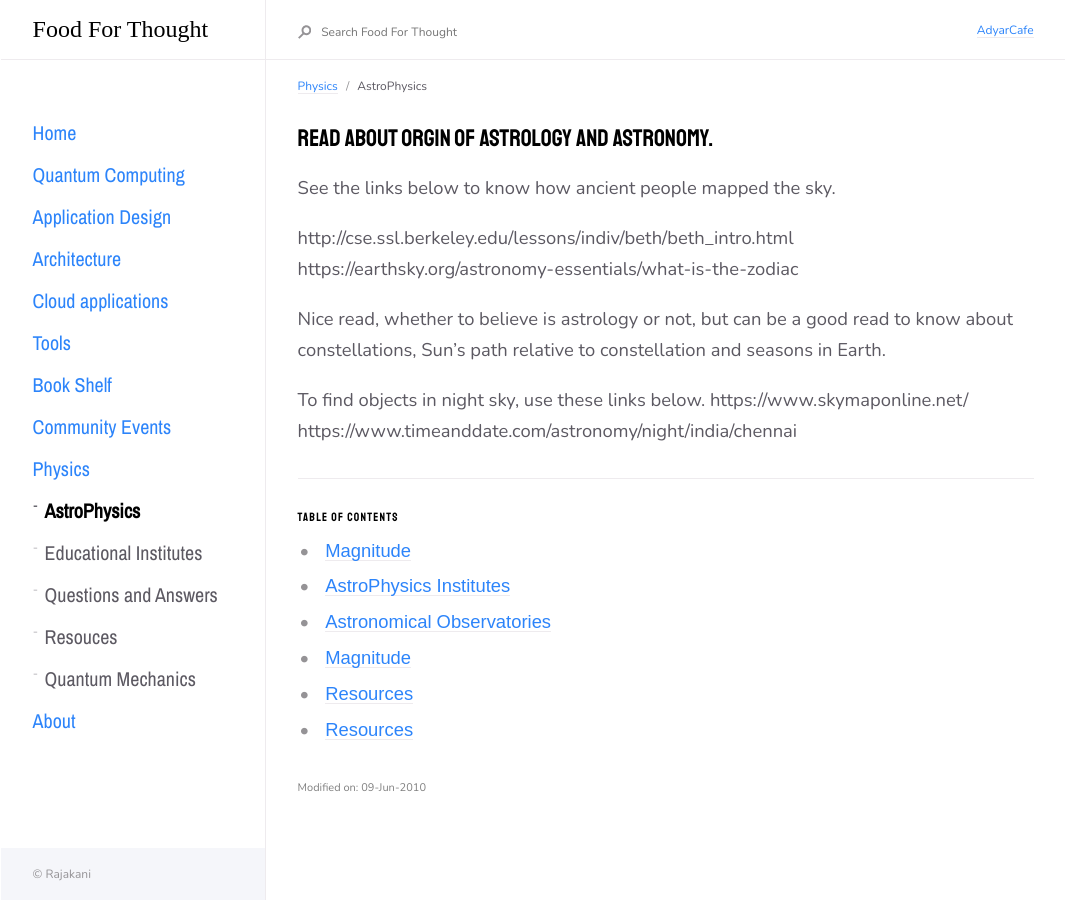
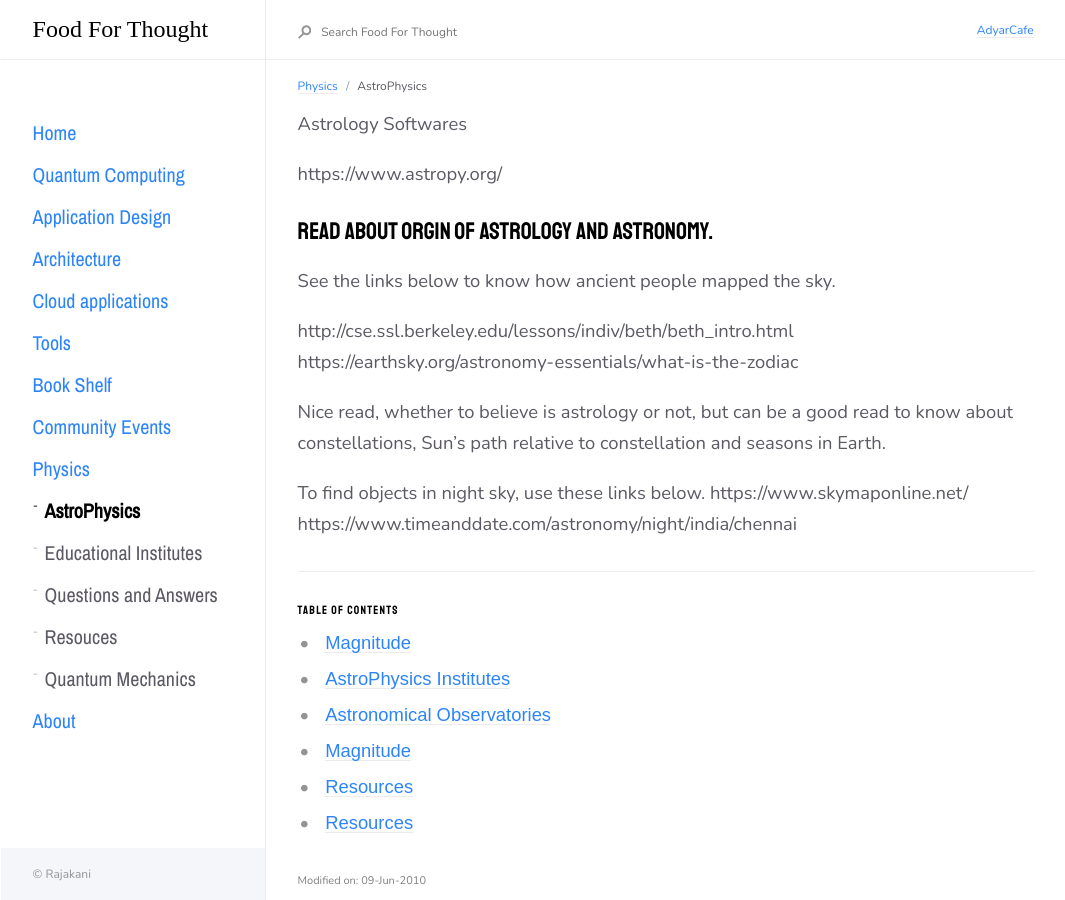
Before and after one commit to Rajakani/rajakani.github.io, a Jekyll site: the page built from docs/physics/astroPhysics/astroPhysics.md, in a window 1280 px wide. Shown: the whole page, without its empty margins (16-1081 px from the left). Built offline with Jekyll 4.4.1, drawn with Linux system fonts in a browser that asks for light colours; some web fonts are replaced.

Commit message:
Update astroPhysics.md

```diff
--- a/docs/physics/astroPhysics/astroPhysics.md
+++ b/docs/physics/astroPhysics/astroPhysics.md
@@ -8,6 +8,10 @@ modifiedDate: 09-Jun-2010
 comments: false
 ---
 
+
+Astrology Softwares
+
+https://www.astropy.org/
 
 ## Read about Orgin of Astrology and Astronomy.
 
```
